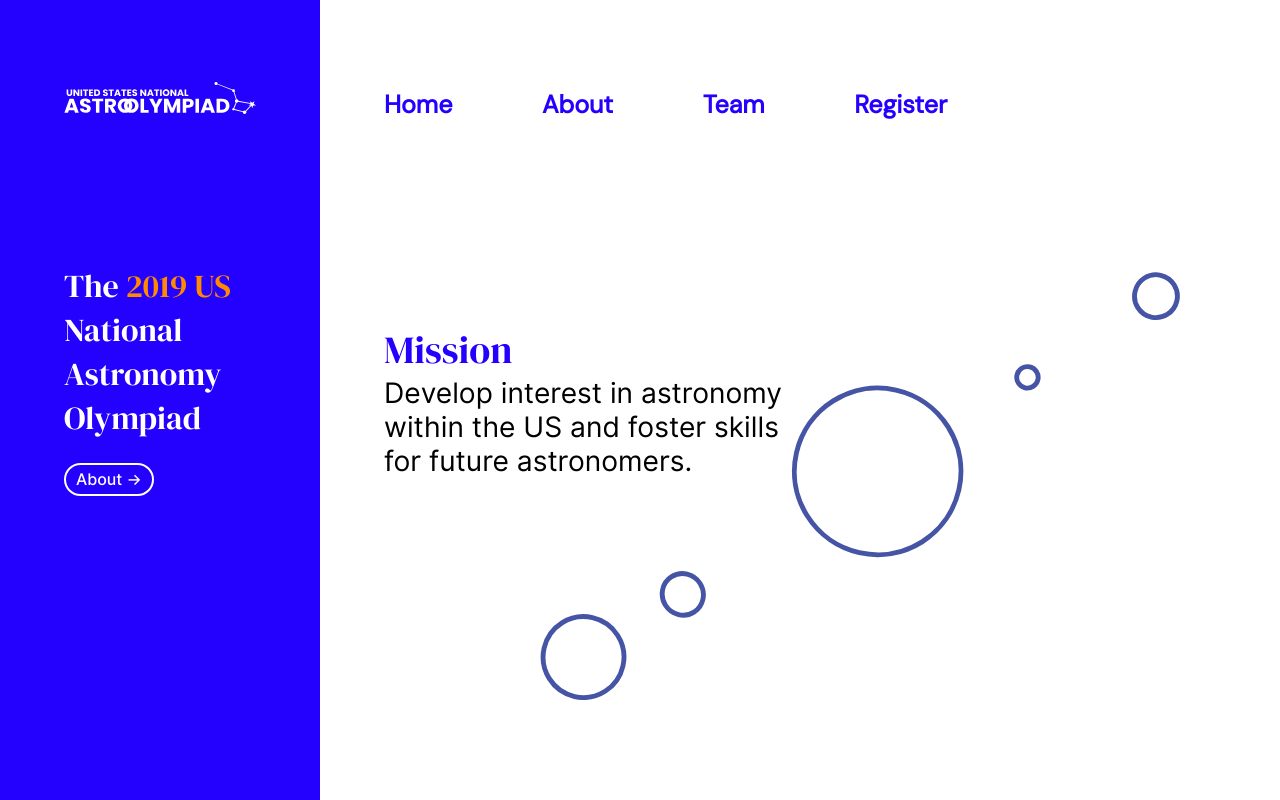
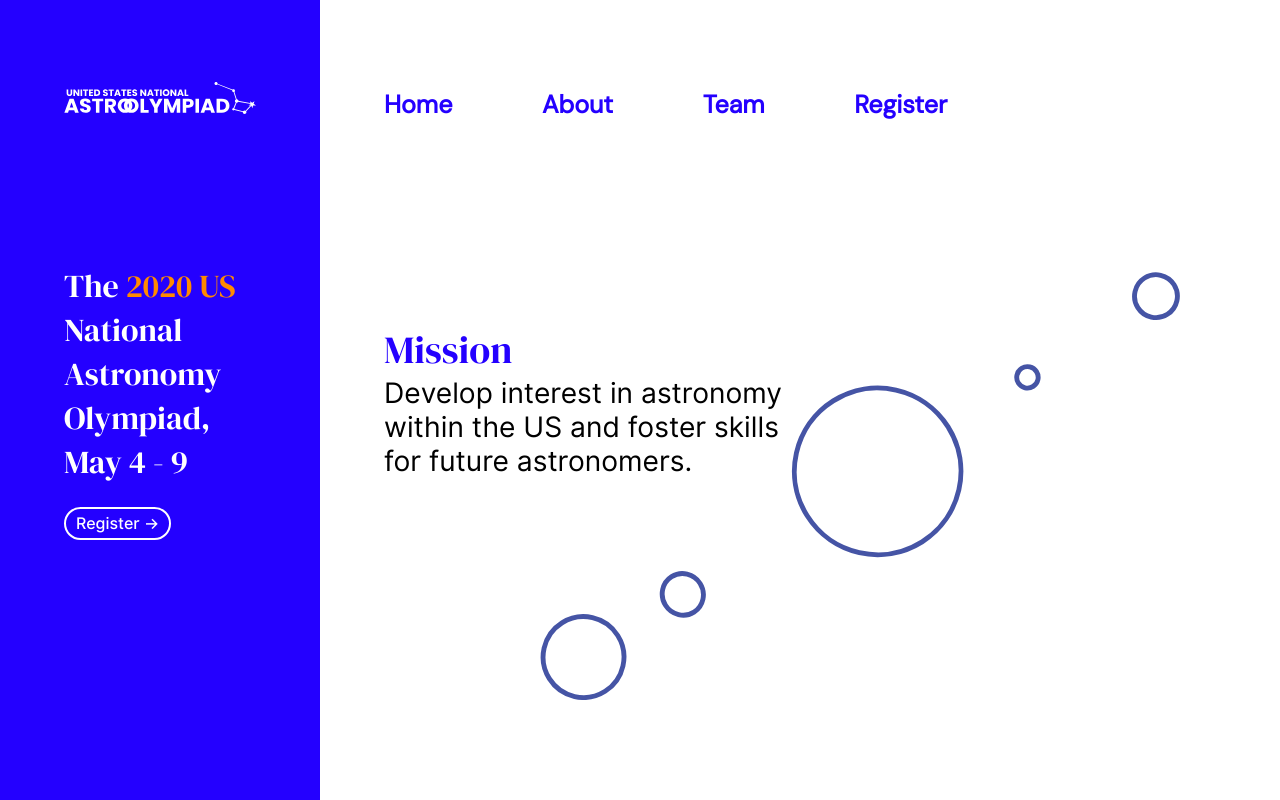
Before and after one commit to usnao/usnao.github.io, a Flask app: page / in a window 1280 px wide. Run offline with Flask 2, Linux system fonts and the light colour scheme.

Commit message:
Added testing date and updated about page

```diff
--- a/templates/index.html
+++ b/templates/index.html
@@ -50,8 +50,8 @@
             </div>
             <div style = 'width: 25vw; height: 75vh; background: #2400FF; padding: 5vw;box-sizing:border-box'>
                 <div style = 'width: 100%; text-align: left'>
-                    <div style = 'font-size: 2.5vw; font-family: "DM Serif Display"; color: white; margin-bottom: 30px'>The <span style = 'color: #FF8A00'>2019 US</span> National Astronomy Olympiad</div>
-                    <a class = 'button' style = "color: white;text-decoration: none; border-color: white" href = '/about' >About -></a>
+                    <div style = 'font-size: 2.5vw; font-family: "DM Serif Display"; color: white; margin-bottom: 30px'>The <span style = 'color: #FF8A00'>2020 US</span> National Astronomy Olympiad, May 4 - 9</div>
+                    <a class = 'button' style = "color: white;text-decoration: none; border-color: white" href = '/about' >Register -></a>
                 </div>
             </div>
         </div>
```
Also changed, not shown: templates/about.html (+6 -2 lines).
